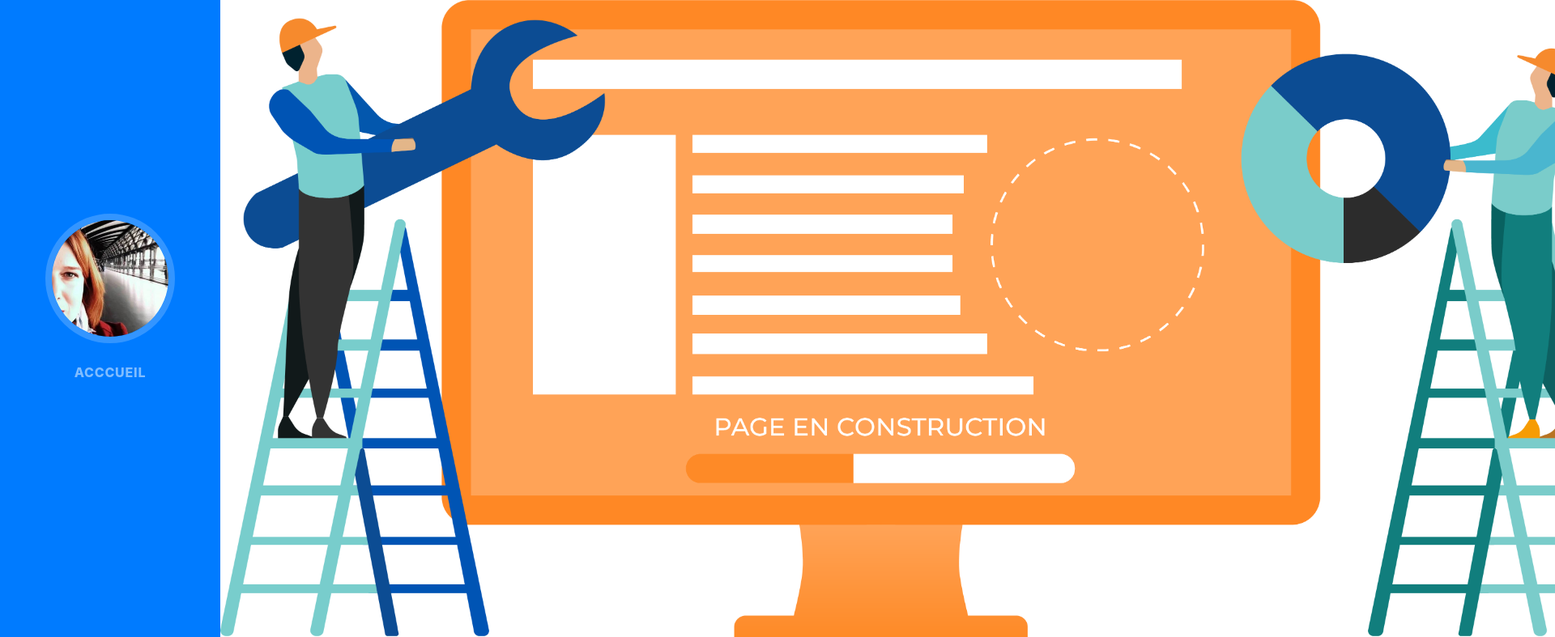
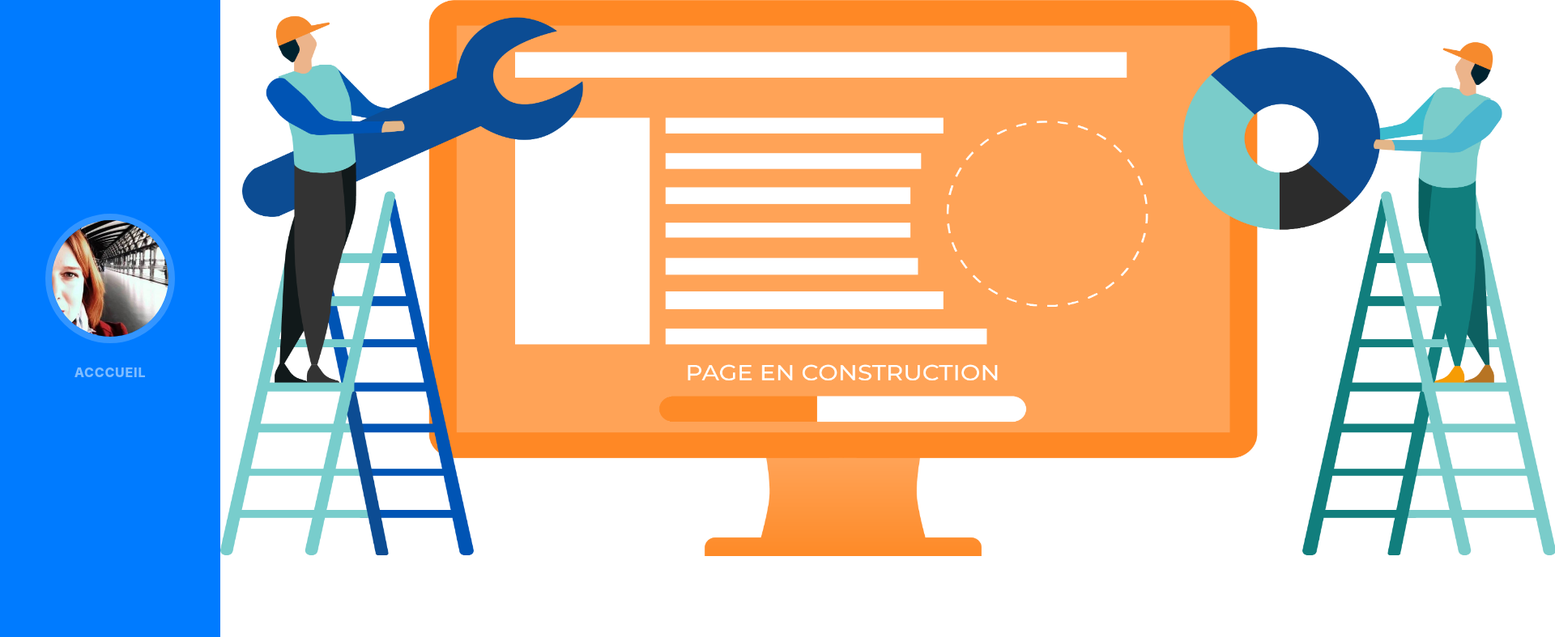
Before and after one commit to lapiequichante86/cvamandine, a website with bundled scripts: page projet.html in a window 1280 px wide. Shown: the top 787 px of the page at 81% size, 1920 px wide, since content can reach past the window. Built offline with nearby package versions, Linux system fonts and the light colour scheme; a web font is replaced by a local one.

Commit message:
Update projet.html

```diff
--- a/projet.html
+++ b/projet.html
@@ -60,7 +60,7 @@
 
   </div>
 <body>
-  <center><img src="img/Page-en-construction-illustration.png" height="787" width="1749"></center>
+  <center><img src="img/Page-en-construction-illustration.png" height="687" width="1649"></center>
 
 
   <!-- Bootstrap core JavaScript -->
```
